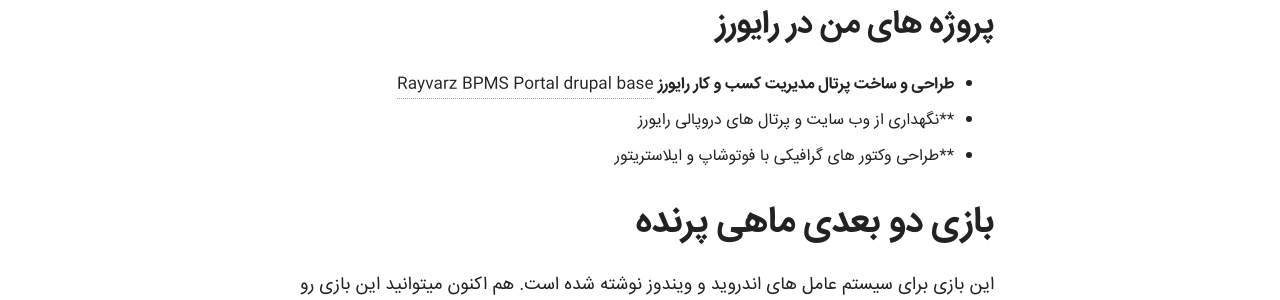
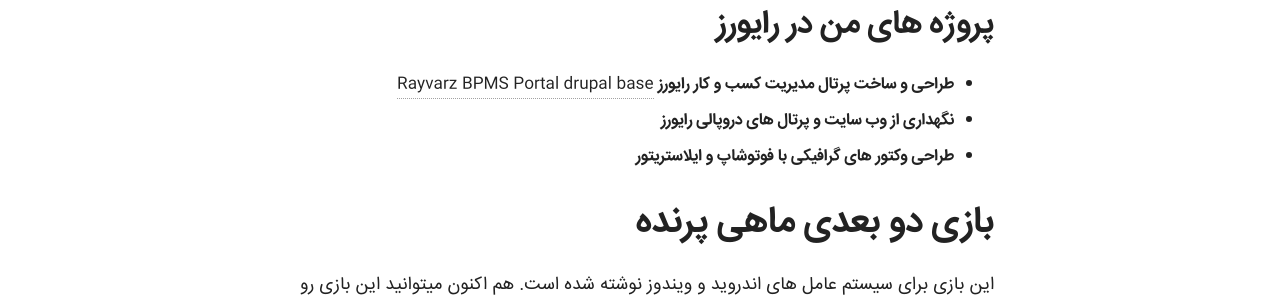
Before and after one commit to pooya-golchian/farsi, a Jekyll site: the page built from projects/index.md, in a window 1280 px wide. Shown: the part 1719-2019 px from the top of the page. Built offline with Jekyll 4.4.1, drawn with Linux system fonts in a browser that asks for light colours; nearby versions of some CDN libraries.

Commit message:
fixing miss * in markdown

```diff
--- a/projects/index.md
+++ b/projects/index.md
@@ -30,8 +30,8 @@ image:
 
 ## پروژه های من در رایورز
 * **طراحی و ساخت پرتال مدیریت کسب و کار رایورز** [Rayvarz BPMS Portal drupal base](http://bpms.rayvarz.com)
-* **نگهداری از وب سایت و پرتال های دروپالی رایورز
-* **طراحی وکتور های گرافیکی با فوتوشاپ و ایلاستریتور
+* **نگهداری از وب سایت و پرتال های دروپالی رایورز**
+* **طراحی وکتور های گرافیکی با فوتوشاپ و ایلاستریتور**
 
 
 # بازی دو بعدی ماهی پرنده
```
